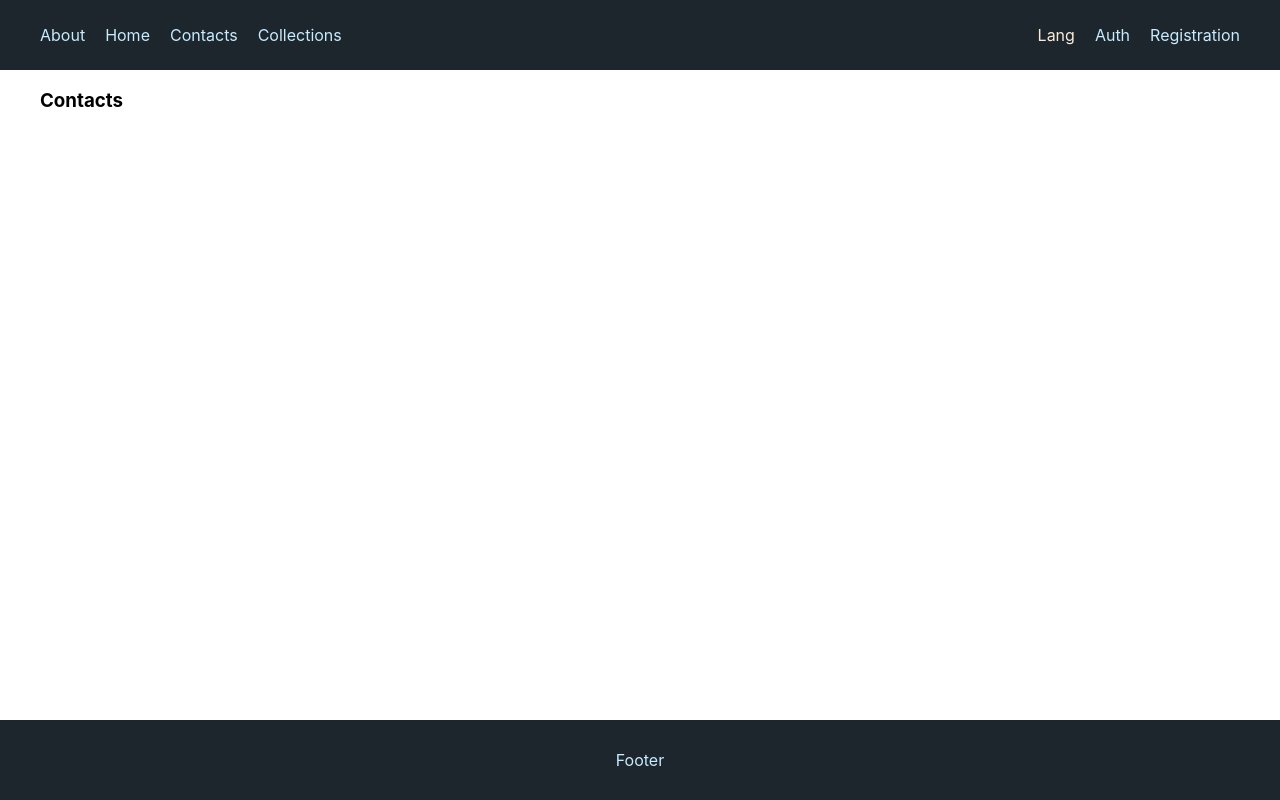
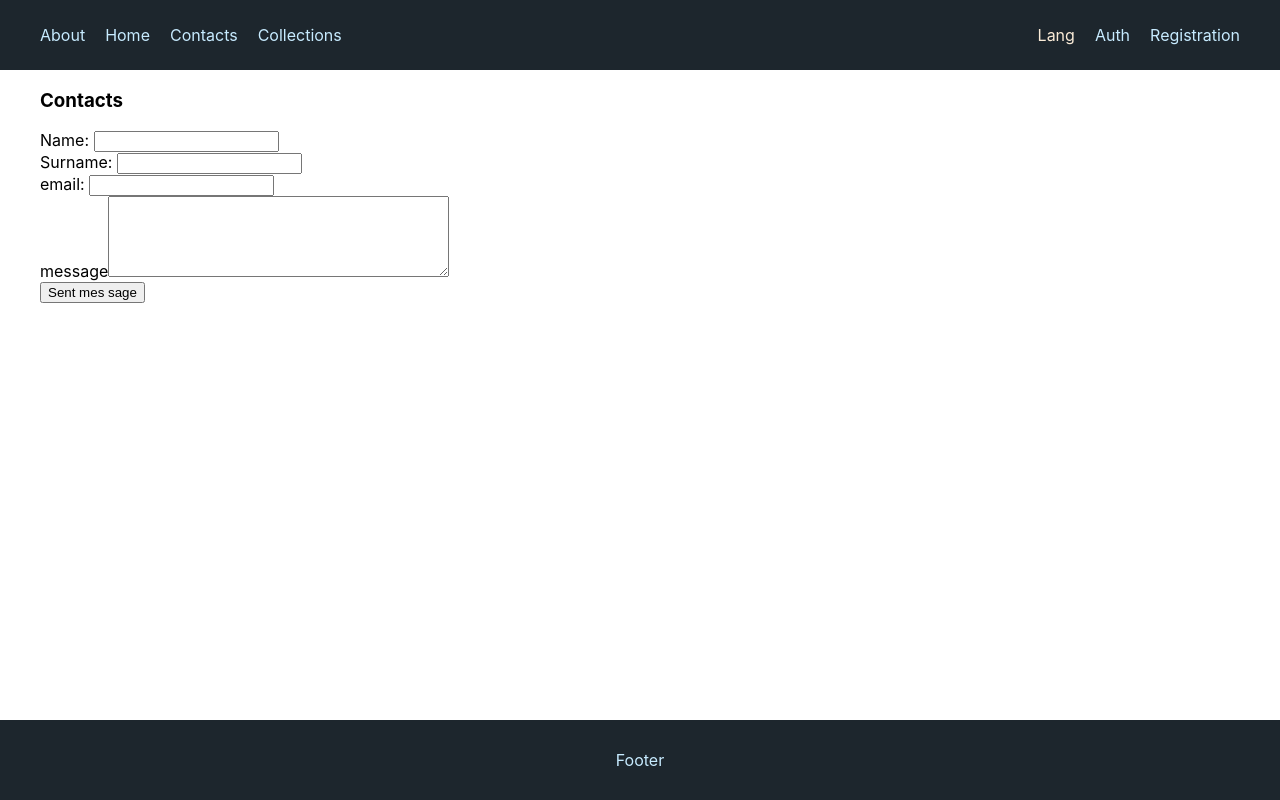
Before and after one commit to HolyOly/mockups, a React (Create React App) app: page /Contacts in a window 1280 px wide. Built offline with nearby package versions, Linux system fonts and the light colour scheme.

Commit message:
feat: add form

```diff
--- /dev/null
+++ b/src/components/contactForm/contactForm.tsx
@@ -0,0 +1,66 @@
+import React, { useState } from 'react';
+
+export function ContactForm() {
+  const [person, setPerson] = useState({ firstName: '', surName: '', email: '', message: '' });
+
+  const handleSubmit = (e: React.MouseEvent<HTMLButtonElement>) => {
+    e.preventDefault();
+  };
+
+  const handleChange = (e: React.ChangeEvent<HTMLInputElement | HTMLTextAreaElement>) => {
+    const name = e.target.name;
+    const value = e.target.value;
+    setPerson({ ...person, [name]: value });
+  };
+
+  return (
+    <div>
+      <form>
+        <div className="form-control">
+          <label htmlFor="firstName">Name: </label>
+          <input
+            type="text"
+            name="firstName"
+            id="firstName"
+            value={person.firstName}
+            onChange={handleChange}
+          />
+        </div>
+        <div className="form-control">
+          <label htmlFor="surName">Surname: </label>
+          <input
+            type="text"
+            name="surName"
+            id="surName"
+            value={person.surName}
+            onChange={handleChange}
+          />
+        </div>
+        <div className="form-control">
+          <label htmlFor="surName">email: </label>
+          <input
+            type="email"
+            name="email"
+            id="email"
+            value={person.email}
+            onChange={handleChange}
+          />
+        </div>
+        <div className="form-control">
+          <label htmlFor="surName">message</label>
+          <textarea
+            name="Text"
+            id="Text"
+            cols={40}
+            rows={5}
+            value={person.message}
+            onChange={handleChange}
+          ></textarea>
+        </div>
+        <button type="submit" onClick={handleSubmit}>
+          Sent mes sage
+        </button>
+      </form>
+    </div>
+  );
+}
--- a/src/components/contacts/contacts.tsx
+++ b/src/components/contacts/contacts.tsx
@@ -1,10 +1,12 @@
 import React from 'react';
+import { ContactForm } from '../contactForm/contactForm';
 
 class Contacts extends React.Component {
   render() {
     return (
       <>
         <h3>Contacts</h3>
+        <ContactForm></ContactForm>
       </>
     );
   }
```
